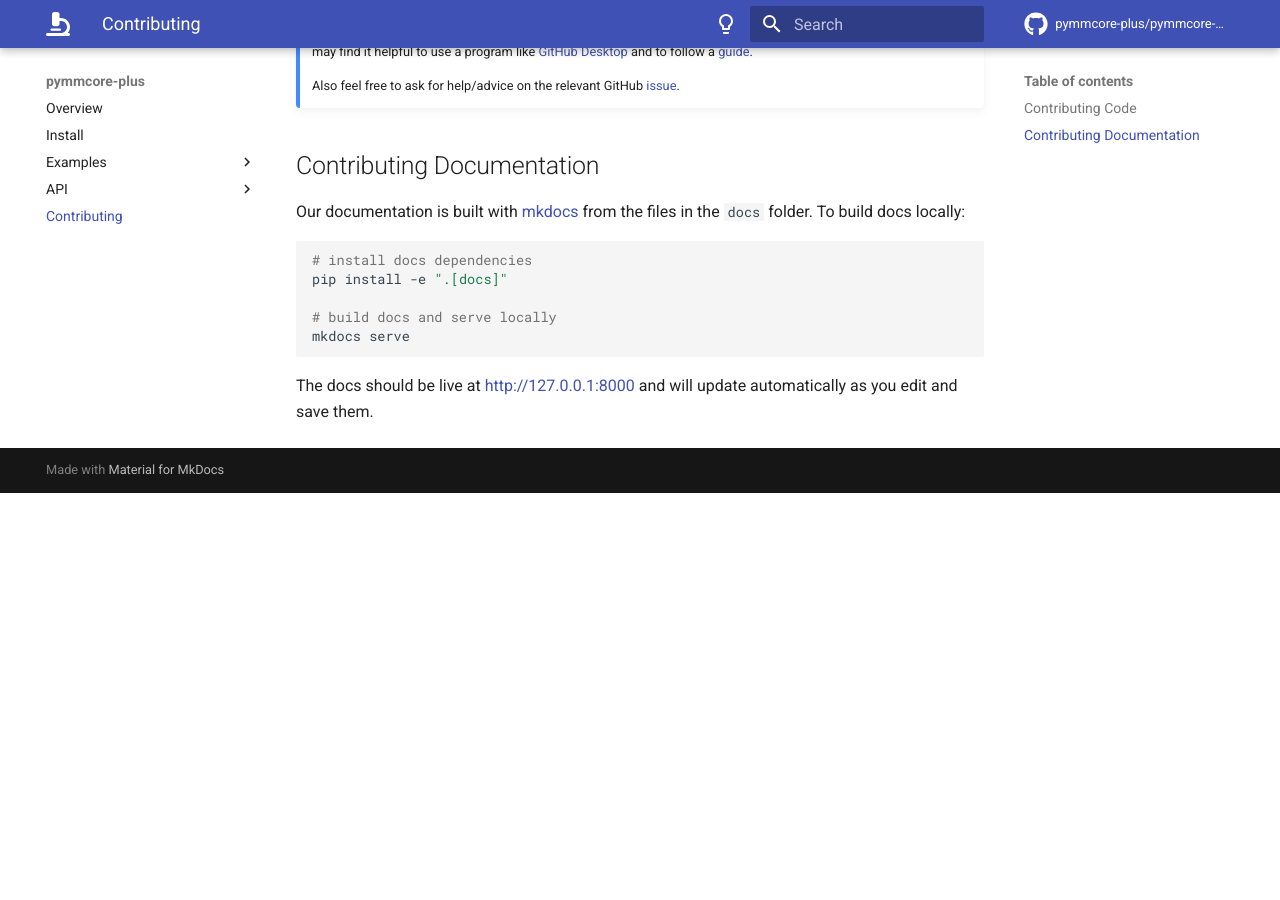
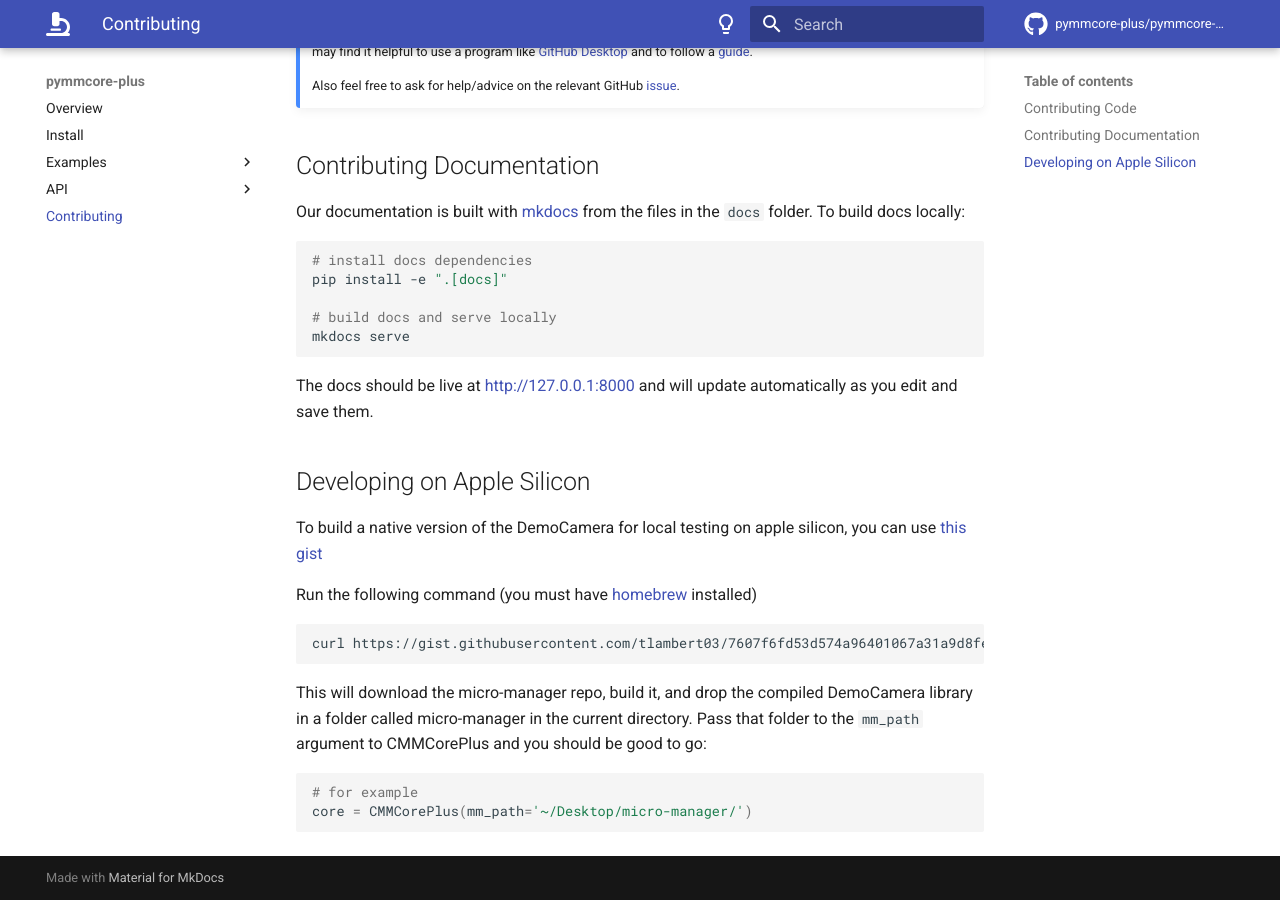
Before and after one commit to pymmcore-plus/pymmcore-plus, an MkDocs documentation site: the page built from docs/contributing.md, in a window 1280 px wide and 900 px high, scrolled down 824 px. Built offline with MkDocs 1.6.1 and Material for MkDocs 9.7.7, drawn with Linux system fonts in a browser that asks for light colours; emoji names are drawn with the system emoji font; comment, search, counter and statistics services are not loaded; before the commit the page ends 1317 px from its top, so only the background shows below that.

Commit message:
Update contributing.md

````diff
--- a/docs/contributing.md
+++ b/docs/contributing.md
@@ -62,3 +62,23 @@ mkdocs serve
 
 The docs should be live at <http://127.0.0.1:8000> and will update automatically
 as you edit and save them.
+
+## Developing on Apple Silicon
+
+To build a native version of the DemoCamera for local testing on apple silicon, you
+can use [this gist](https://gist.github.com/tlambert03/7607f6fd53d574a96401067a31a9d8fe)
+
+Run the following command (you must have [homebrew](https://brew.sh) installed)
+
+```shell
+curl https://gist.githubusercontent.com/tlambert03/7607f6fd53d574a96401067a31a9d8fe/raw/45e6881f9e5d48869512f427e270e33b1fbe2e56/build_mm.sh | sh
+```
+
+This will download the micro-manager repo, build it, and drop the compiled DemoCamera
+library in a folder called micro-manager in the current directory.
+Pass that folder to the `mm_path` argument to CMMCorePlus and you should be good to go:
+
+```py
+# for example
+core = CMMCorePlus(mm_path='~/Desktop/micro-manager/')
+```
````
